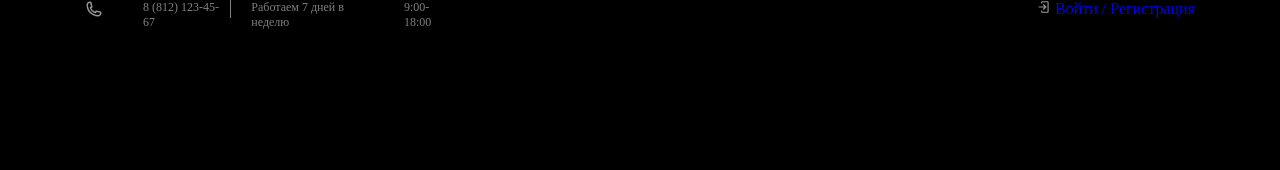
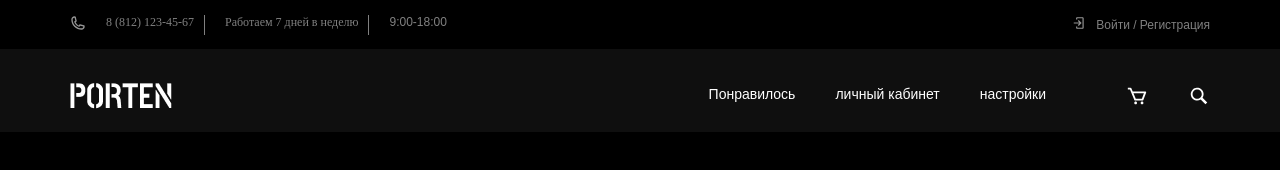
Before and after one commit to spicger/PORTEN, a plain HTML site: page index.html in a window 1280 px wide. Drawn offline with nearby package versions, Linux system fonts and the light colour scheme.

Commit message:
header done

```diff
--- a/index.html
+++ b/index.html
@@ -13,6 +13,7 @@
     <!--=============== BOXICONS CDN ===============-->
     <link href='https://unpkg.com/boxicons@2.1.4/css/boxicons.min.css' rel='stylesheet'>
 
+
     <!--=============== CSS FILES ===============-->
     <link rel="stylesheet" href="styles/main.css">
     <link rel="stylesheet" href="styles/breakpoints.css">
@@ -21,23 +22,47 @@
     <title>PORTEN</title>
 
 </head>
+
 <body>
     <header>
         <div class="container">
             <div class="header-upper-wrap">
                 <div class="header-phone-wrap">
-                    <img src="svg/phone-svg.svg" alt=""><a href="#!"></a></img>
-                    <a class="header-number" href="">8 (812) 123-45-67    </a>
-                    <p class="header-worktime">Работаем 7 дней в неделю    </p>
+                    <a href="#!"><img src="svg/phone-svg.svg" alt=""></a>
+                    <a class="header-number" href="">8 (812) 123-45-67 </a>
+                    <p class="header-worktime">Работаем 7 дней в неделю </p>
                     <p class="header-nmb">9:00-18:00</p>
                 </div>
                 <div class="header-open-wrap">
-                    <img src="svg/open-svg.svg" alt="#!"><a href=""></a></img>
+                    <a class="open-img" href="#!"><img src="svg/open-svg.svg" alt=""></a>
                     <a class="enter-a" href="#!">Войти / Регистрация</a>
                 </div>
             </div>
         </div>
+        <div class="header-bottom-wrap">
+            <div class="container">
+                <nav class="header-nav">
+                    <a href="#" class="menu-toggle"><i class='bx bx-menu'></i></a>
+                    <a href="#!"><img src="img/site-logo.png" alt=""></a>
+                    <ul class="header-list">
+                        <li class="header-item"><a class="header-link" href="#!">Понравилось</a></li>
+                        <li class="header-item"><a class="header-link" href="#!">личный кабинет</a></li>
+                        <li class="header-item"><a class="header-link" href="#!">настройки</a></li>
+                        <div class="header-img-wrap">
+                            <a class="" href="#!"><img src="svg/shop-svg.svg" alt="#!"></a>
+                            <a href="#!"><img src="svg/search-svg.svg" alt="#!"></a>
+                        </div>
+                    </ul>
+                </nav>
+            </div>
+        </div>
     </header>
 
+
+
+
+
+
 </body>
+
 </html>
--- a/styles/breakpoints.css
+++ b/styles/breakpoints.css
@@ -0,0 +1,99 @@
+@media (min-width: 320px) {
+    .container {
+        width: 100%;
+        padding: 0 20px;
+    }
+}
+
+@media (min-width: 576px) {
+    .container {
+        max-width: 540px;
+        width: 100%;
+        padding: 0;
+    }
+
+}
+
+@media (min-width: 768px) {
+    .container {
+        max-width: 720px;
+        width: 100%;
+    }
+
+    .menu-toggle {
+        display: none !important;
+    }
+}
+
+@media (min-width: 992px) {
+    .container {
+        max-width: 960px;
+        width: 100%;
+    }
+
+    .menu-toggle {
+        display: none;
+    }
+}
+
+@media (min-width: 1200px) {
+    .container {
+        max-width: 1140px;
+        width: 100%;
+    }
+}
+
+@media (min-width: 1400px) {
+    .container {
+        max-width: 1136px;
+        width: 100%;
+    }
+
+    .create-box {
+        padding-left: 70px;
+    }
+}
+
+
+@media (max-width: 767px) {
+    .header-link {
+        display: none !important;
+    }
+
+    .enter-a {
+        display: none !important;
+    }
+
+    .header-nav {
+        display: flex !important;
+    }
+
+
+}
+
+@media (max-width: 575px) {
+    .header-nmb {
+        display: none !important;
+    }
+
+    .header-img-wrap img {
+        display: none !important;
+    }
+
+
+    .header-number {
+        border: 0 !important;
+    }
+
+    .header-worktime {
+        border: 0 !important;
+    }
+
+
+
+
+
+
+
+
+}
--- a/styles/main.css
+++ b/styles/main.css
@@ -7,7 +7,6 @@
 :root {
     --primary-font: 'PT+Sans', sans-serif;
     --secondary-font: 'Playfair+Display+SC', sans-serif;
-
 }
 
 /* GENERAL STYLES */
@@ -71,6 +70,9 @@ button {
 .header-upper-wrap {
     display: flex;
     justify-content: space-between;
+    margin-top: 15px;
+    margin-bottom: 14px;
+    align-items: center;
 }
 
 .header-phone-wrap {
@@ -80,23 +82,85 @@ button {
 
 
 .header-number {
-    font: var(--primary-color);
+    font: var(--primary-font);
     font-size: 12px;
     font-weight: 400;
     color: gray;
     border-right: 1px solid gray;
+    padding-right: 10px;
 }
 
 .header-worktime {
-    font: var(--primary-color);
+    font: var(--primary-font);
+    font-size: 12px;
+    font-weight: 400;
+    color: gray;
+    border-right: 1px solid gray;
+    padding-right: 10px;
+}
+
+.header-nmb {
+    font-family: var(--primary-font);
     font-size: 12px;
     font-weight: 400;
     color: gray;
 }
 
-.header-nmb {
-    font: var(--primary-color);
+.header-open-wrap {
+    display: flex;
+    align-items: center;
+}
+
+
+.enter-a {
+    font-family: var(--primary-font);
     font-size: 12px;
     font-weight: 400;
     color: gray;
+    margin-left: 10px;
 }
+
+.header-bottom-wrap {
+    background: #0F0F0F;
+    padding: 19px 0;
+
+}
+
+.header-nav {
+    display: flex;
+    align-items: center;
+    justify-content: space-between;
+    margin-top: 15px;
+}
+
+.header-list {
+    display: flex;
+
+}
+
+
+.menu-toggle {
+    order: 1;
+    color: white;
+    font-size: 21px;
+}
+
+.header-link {
+    font-family: var(--primary-font);
+    font-size: 14px;
+    font-weight: 400;
+    color: white;
+    transition:.5s;
+    padding: 31px 20px;
+}
+
+.header-link:hover {
+    background: #1F1F1F;
+
+}
+
+.header-img-wrap {
+    margin-left: 60px;
+    display: flex;
+    column-gap: 40px;
+}
```
Also changed, not shown: img/site-logo.png (added).
